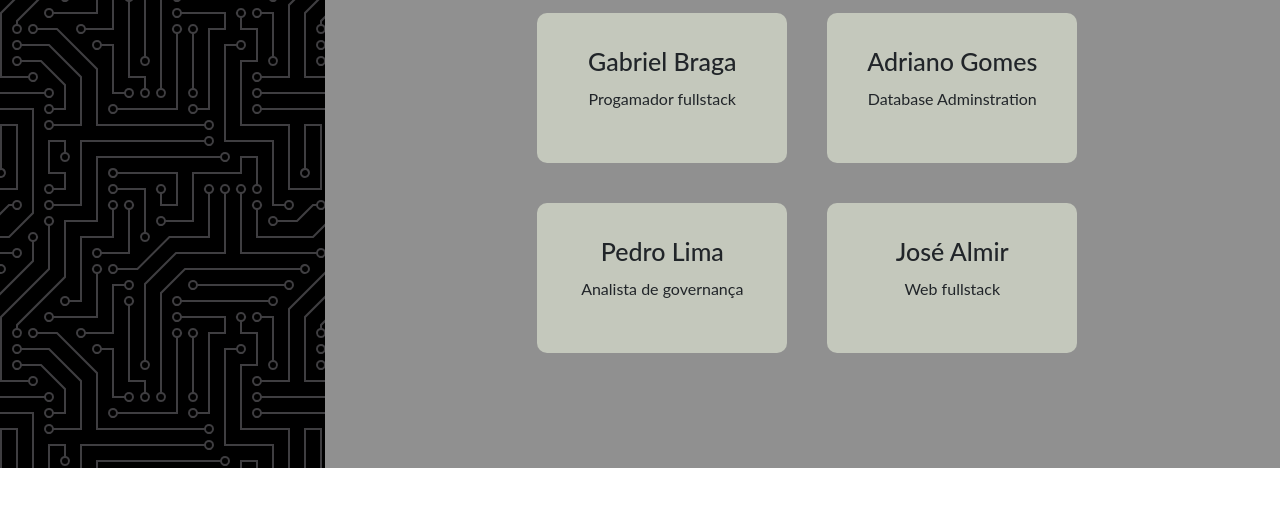
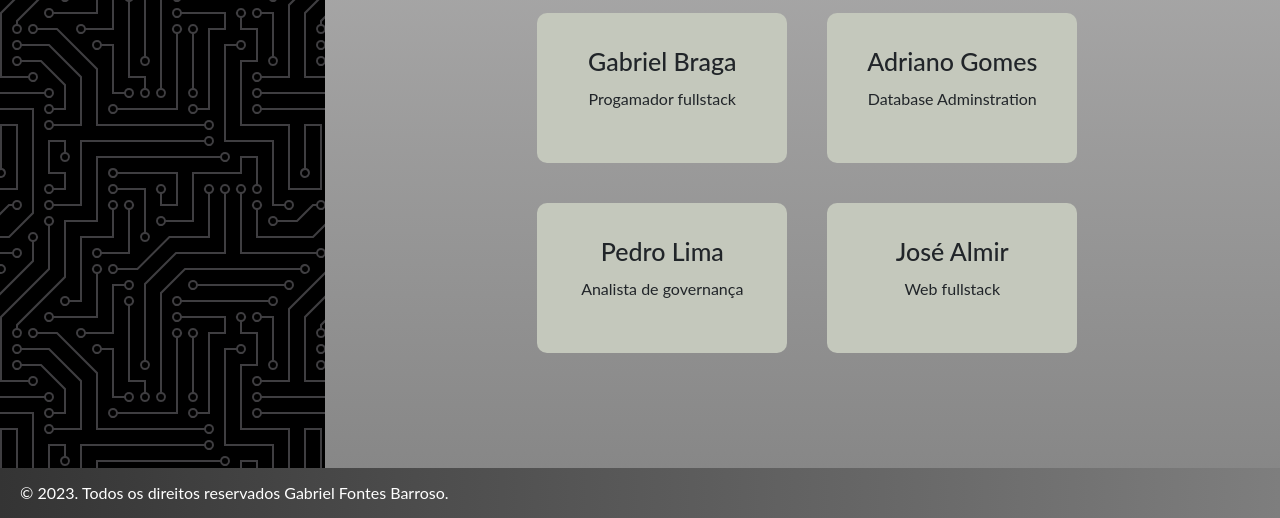
Before and after one commit to GabrielFontes3094/ProjetoCSS-SoulCode, a plain HTML site: page index.html in a window 1280 px wide. Shown: the part 796-1314 px from the top of the page. Before the commit the page ends 1264 px from the top, so only its background shows below. Drawn offline with nearby package versions, Linux system fonts and the light colour scheme.

Commit message:
Projeto CSS

```diff
--- a/css/style.css
+++ b/css/style.css
@@ -4,7 +4,7 @@
     box-sizing: border-box;
 }
 
-body{
+body, html{
     font-family: 'Lato', sans-serif;
     text-align: justify;
     height: 100%;
@@ -86,7 +86,7 @@ a:hover {
 }
 
 .box-main{
-    background-color: #909090;
+    background-image: linear-gradient(to bottom, #d4d3d3, #878787);
     padding: 45px;
     flex: 8;
 }
@@ -151,7 +151,25 @@ h3{
 }
 
 .contato img{
-    width: 50px;
+    width: 70px;
+}
+
+footer {
+    background-image: linear-gradient(to right, #343434, #7e7e7e);
+    color: #fff;
+    padding: 5px;
+    display: flex;
+
+}
+
+.rodape {
+    display: flex;
+    align-items: center; /* Centraliza verticalmente */
+    height: 40px;
+}
+
+.rodape p {
+    margin: 0 0 0 15px; /* Remove margem padrão para evitar espaço extra */
 }
 
 @media screen and (max-width: 1000px) {
--- a/index.html
+++ b/index.html
@@ -7,7 +7,7 @@
     <title>GitHub</title>
     <link href="https://cdn.jsdelivr.net/npm/bootstrap@5.3.0/dist/css/bootstrap.min.css" rel="stylesheet" integrity="sha384-9ndCyUaIbzAi2FUVXJi0CjmCapSmO7SnpJef0486qhLnuZ2cdeRhO02iuK6FUUVM" crossorigin="anonymous">
     <link rel="stylesheet" href="css/style.css">
-    <link rel="stylesheet" href="https://fonts.googleapis.com/css2?family=Material+Symbols+Outlined:opsz,wght,FILL,GRAD@48,400,0,-25" />
+    <link rel="stylesheet" href="https://fonts.googleapis.com/css2?family=Material+Symbols+Outlined:opsz,wght,FILL,GRAD@48,400,0,-25"/>
 </head>
     <body>
         <header>
@@ -93,8 +93,14 @@
                 </article>
             </section>
             <section class="contato">
-                <a href="https://www.linkedin.com/in/gabriel-fontes-barroso-95bb1924a"><img src="https://cdn-icons-png.flaticon.com/128/1384/1384014.png" alt="linkdln"></a>
+                <a href="https://www.linkedin.com/in/gabriel-fontes-barroso-95bb1924a">
+                    <img src="https://cdn-icons-png.flaticon.com/128/1384/1384014.png" alt="linkdln"></a>
             </section>
         </main>
+        <footer>
+            <div class="rodape">
+                <p>&copy; 2023. Todos os direitos reservados Gabriel Fontes Barroso.</p>
+            </div>
+        </footer>
     </body>
 </html>
```
Lines whose indentation alone changed are shown as unchanged.
